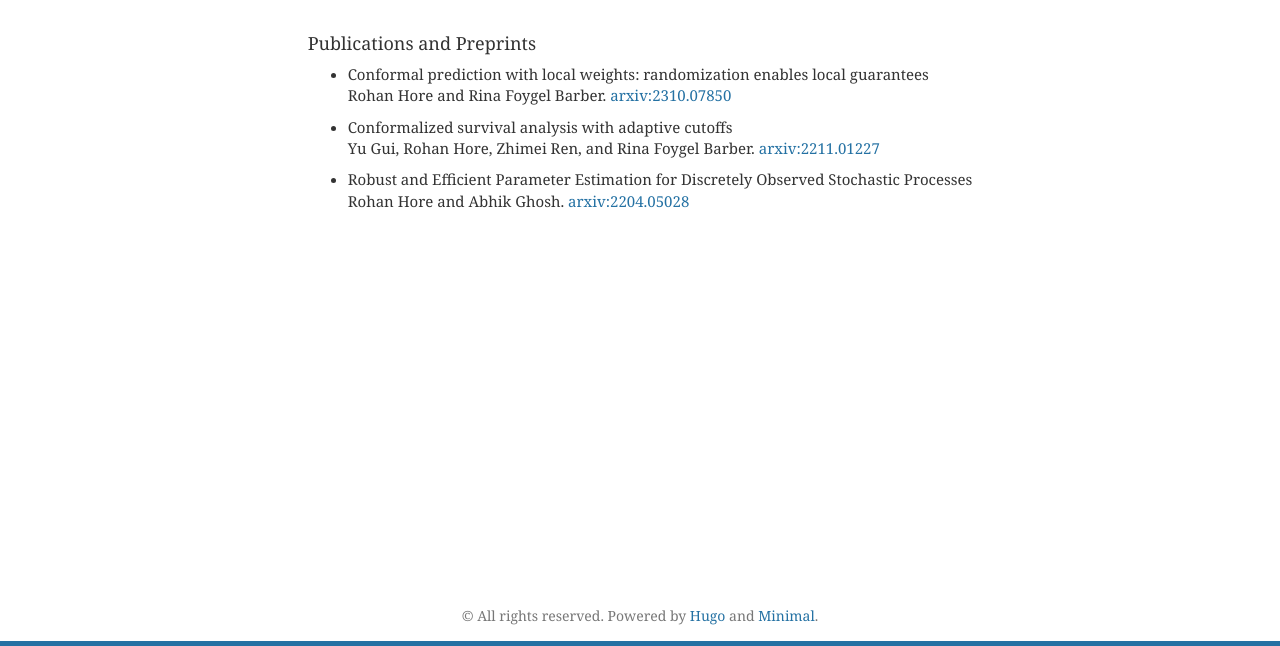
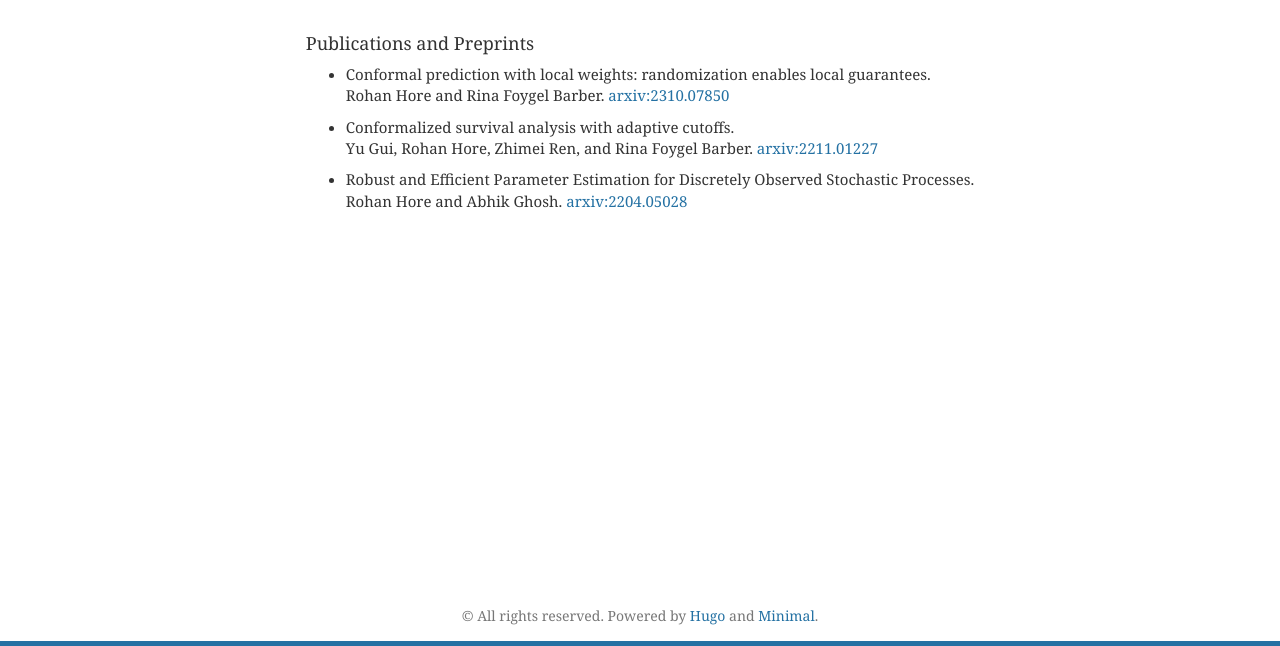
Before and after one commit to rohanhore/rohanhore.github.io, a plain HTML site: page research/index.html in a window 1280 px wide. Shown: the part 154-800 px from the top of the page. Drawn offline with nearby package versions, Linux system fonts and the light colour scheme; some packages are replaced by stand-ins of ours; a web font is replaced by a local one.

Commit message:
Update index.html

```diff
--- a/research/index.html
+++ b/research/index.html
@@ -132,17 +132,17 @@
 <h4 id="publications-and-preprints">Publications and Preprints </h4>
 <ul>
 <li>
-    <p>Conformal prediction with local weights: randomization enables local guarantees<br>
+    <p>Conformal prediction with local weights: randomization enables local guarantees.<br>
     Rohan Hore and Rina Foygel Barber. <a href="https://arxiv.org/abs/2310.07850">arxiv:2310.07850</a>
     </p>
 </li>
 <li>
-    <p>Conformalized survival analysis with adaptive cutoffs<br>
+    <p>Conformalized survival analysis with adaptive cutoffs.<br>
     Yu Gui, Rohan Hore, Zhimei Ren, and Rina Foygel Barber. <a href="https://arxiv.org/abs/2211.01227">arxiv:2211.01227</a>
     </p>
 </li>
 <li>
-    <p>Robust and Efficient Parameter Estimation for Discretely Observed Stochastic Processes<br>
+    <p>Robust and Efficient Parameter Estimation for Discretely Observed Stochastic Processes.<br>
     Rohan Hore and Abhik Ghosh. <a href="https://arxiv.org/abs/2204.05028">arxiv:2204.05028</a>
     </p>
 </li>
```
